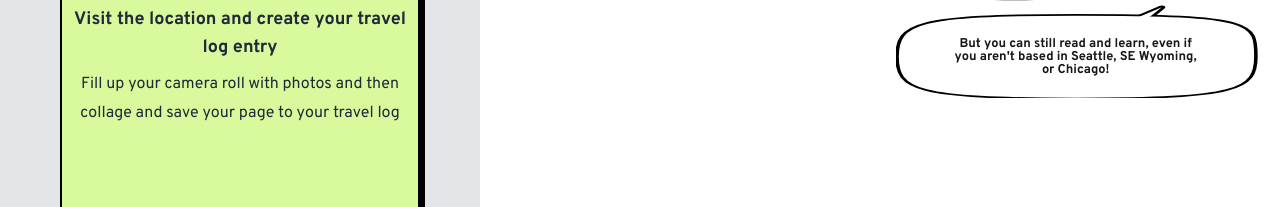
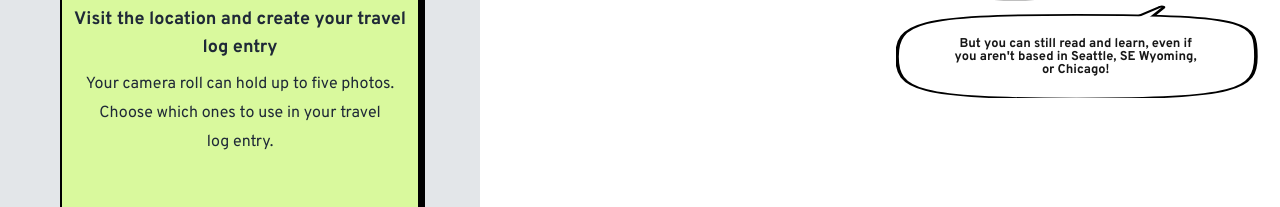
Before and after one commit to livcheerful/anywhereadventures, a Next.js app: page /camera in a window 1280 px wide. Shown: the part 382-589 px from the top of the page. Built offline with nearby package versions, Linux system fonts and the light colour scheme.

Commit message:
add text to help with photo taking

```diff
--- a/src/app/camera/page.js
+++ b/src/app/camera/page.js
@@ -71,9 +71,9 @@ export default function Page({}) {
         <h1 className="font-bold text-lg">
           Visit the location and create your travel log entry
         </h1>
-        <div className="px-2">
-          Fill up your camera roll with photos and then collage and save your
-          page to your travel log
+        <div className="px-2 text-pretty">
+          Your camera roll can hold up to five photos. Choose which ones to use
+          in your travel log entry.
         </div>
       </div>
       <div className="flex flex-col gap-2">
@@ -105,7 +105,7 @@ export default function Page({}) {
           className="w-full border-b-2 border-b-black"
         />
         <h1 className="font-bold text-lg">Gather photos</h1>
-        <div className="px-2">
+        <div className="px-2 text-pretty">
           Take pictures according to the prompt or just capture anything you
           want to remember.
         </div>
@@ -142,9 +142,10 @@ export default function Page({}) {
           className="w-full border-b-2 border-b-black"
         />
         <h1 className="font-bold text-lg">Customize</h1>
-        <div className="px-2">
+        <div className="px-2 text-pretty">
           Decorate your travel log entry with text, stickers, and photos you'd
-          like to keep. You can save archive items to use as stickers here.
+          like to keep. Your saved archive items will be available to use as
+          stickers here.
         </div>
       </div>
       <div className="w-full flex flex-col items-center pb-2 gap-2">
```
